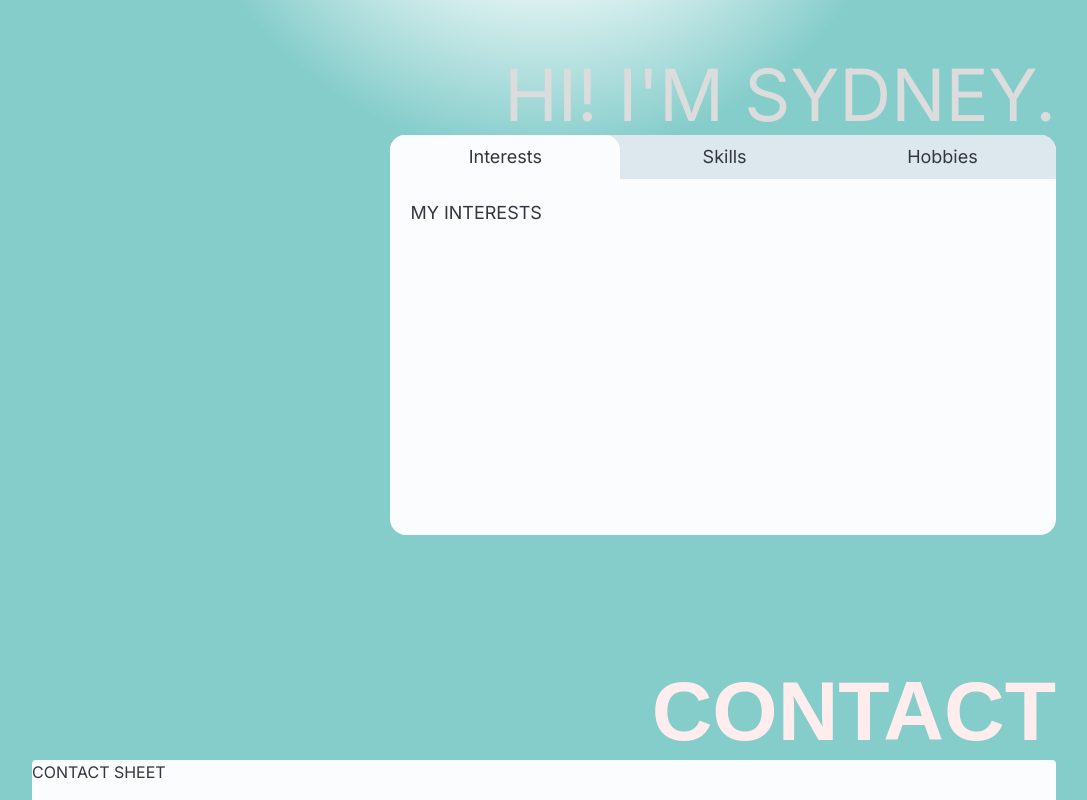
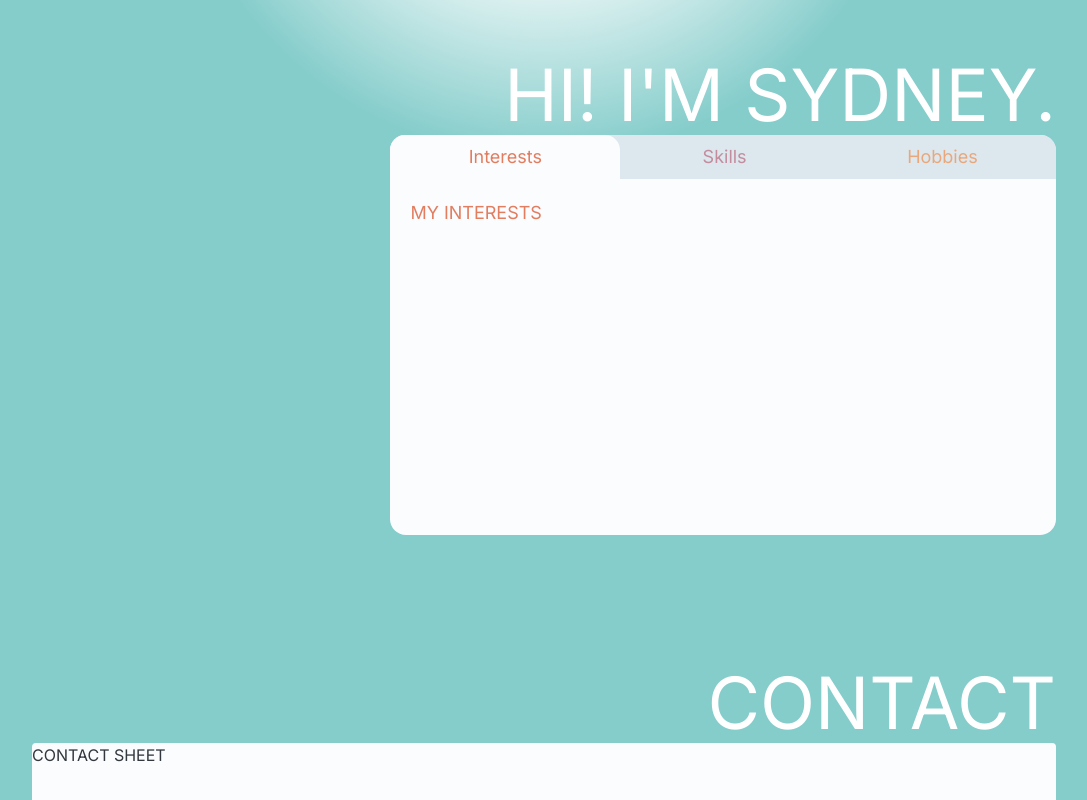
Before and after one commit to syd-baroya/sydneybaroya.com, a React (Create React App) app: page / in a window 1280 px wide. Shown: the part 620-1420 px from the top of the page, without its empty margins (96-1183 px from the left). Built offline with nearby package versions, Linux system fonts and the light colour scheme; no server answers.

Commit message:
about section color updates

```diff
--- /dev/null
+++ b/src/components/About/About.css
@@ -0,0 +1,7 @@
+.tab {
+    color: var(--secondary-text) !important;
+}
+
+.tab-panel {
+    color: var(--secondary-text) !important;
+}
--- a/src/components/About/About.jsx
+++ b/src/components/About/About.jsx
@@ -3,6 +3,7 @@ import Tabs from '@mui/joy/Tabs';
 import TabList from '@mui/joy/TabList';
 import Tab, { tabClasses } from '@mui/joy/Tab';
 import { styled } from '@mui/joy/styles';
+import './About.css';
 
 export default function About() {
 
@@ -15,7 +16,7 @@ export default function About() {
 
     return (
         <section className="section" id="about">
-            <Typography fontSize="72px" lineHeight="80px"sx={{color: "#dcdcdc"}}>Hi! I'm Sydney.</Typography>
+            <Typography fontSize="72px" lineHeight="80px"sx={{ color: 'var(--primary-text)'}}>Hi! I'm Sydney.</Typography>
             <Tabs size='lg' aria-label="tabs" defaultValue="i" sx={{borderRadius: 'xl',  width: '65%', height: '400px'}}>
                 <TabList
                     disableUnderline
@@ -30,16 +31,16 @@ export default function About() {
                         },
                         [`& .${tabClasses.root}[aria-selected="false"]`]: {
                             borderRadius: '15px 15px 0px 0px',
-                    },
+                        }
                     }}
                 >
-                    <Tab disableIndicator value="i">Interests</Tab>
-                    <Tab disableIndicator value="s">Skills</Tab>
-                    <Tab disableIndicator value="h">Hobbies</Tab>
+                    <Tab disableIndicator sx={{color: 'var(--fall-background) !important'}} value="i">Interests</Tab>
+                    <Tab disableIndicator sx={{color: 'var(--winter-background) !important'}} value="s">Skills</Tab>
+                    <Tab disableIndicator sx={{color: 'var(--spring-background) !important'}} value="h">Hobbies</Tab>
                 </TabList>
-                <TabPanel value="i">My interests</TabPanel>
-                <TabPanel value="s">My skills</TabPanel>
-                <TabPanel value="h">My hobbies</TabPanel>
+                <TabPanel sx={{color: 'var(--fall-background)'}} value="i">My interests</TabPanel>
+                <TabPanel sx={{color: 'var(--winter-background)'}} value="s">My skills</TabPanel>
+                <TabPanel sx={{color: 'var(--spring-background)'}} value="h">My hobbies</TabPanel>
             </Tabs>
                 {/* <Grid container spacing={2} xs={12}>
                     <Grid item xs={12} sm={6} md={4}>
--- a/src/components/Contact/Contact.jsx
+++ b/src/components/Contact/Contact.jsx
@@ -1,10 +1,10 @@
-import { Sheet } from "@mui/joy";
+import { Sheet, Typography } from "@mui/joy";
 
 export default function Contact() {
 
     return (
         <section className="section" id="contact">
-            <h1>Contact</h1>
+            <Typography fontSize="72px" lineHeight="80px"sx={{ color: 'var(--primary-text)'}}>Contact</Typography>
             <Sheet sx={{ borderRadius: '4px', width: '100%', height: '50vh'}}>Contact Sheet</Sheet>
         </section>
     );
--- a/src/style.css
+++ b/src/style.css
@@ -38,7 +38,7 @@ canvas {
     flex-direction: column;
     position: relative;
     font-family: 'Cabin', sans-serif;
-    color: #ffeded;
+    color: var(--primary-text);
     text-transform: uppercase;
     font-size: 7vmin;
     padding: 5% 10%;
```
Lines whose indentation alone changed are shown as unchanged.
